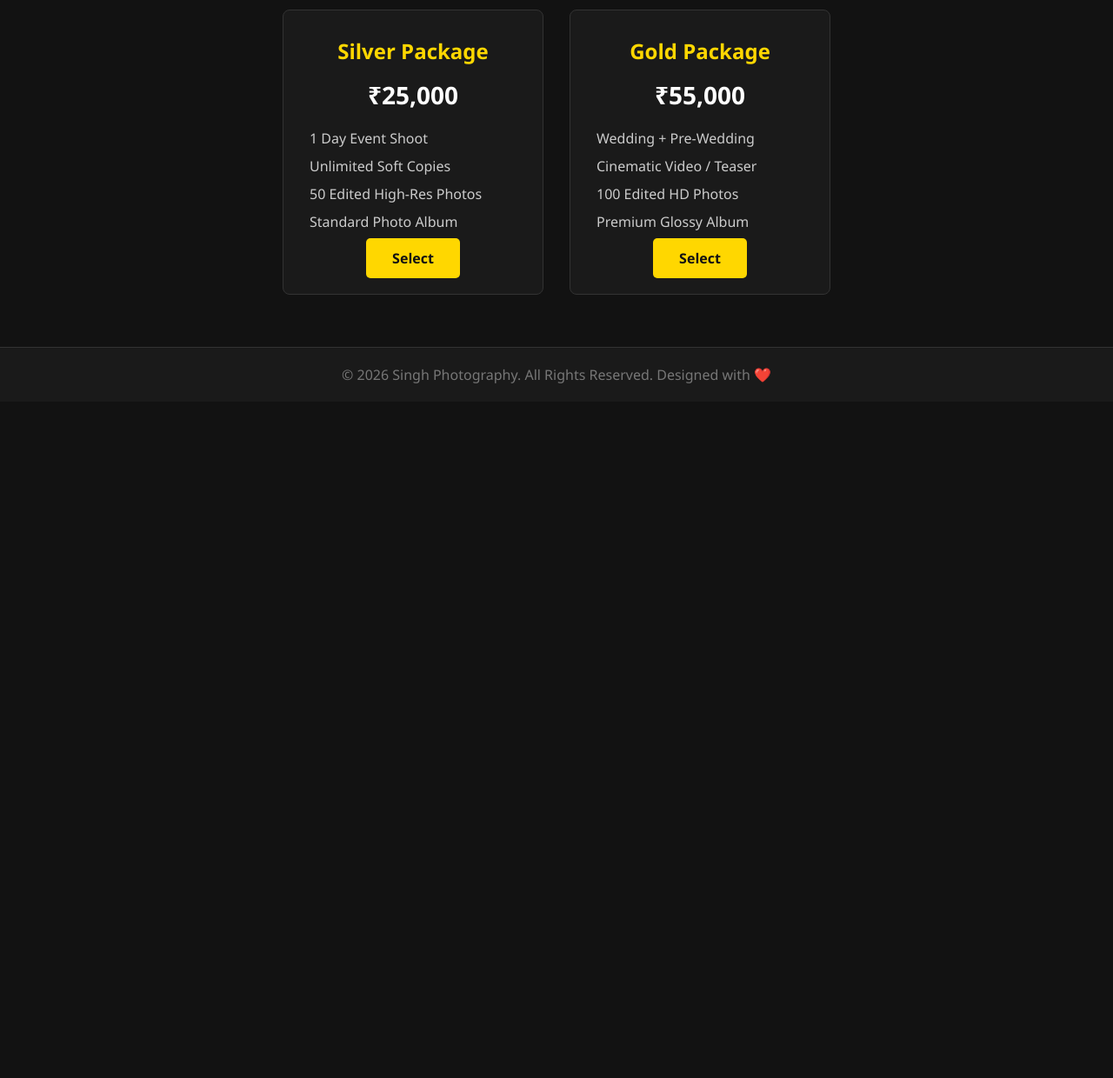
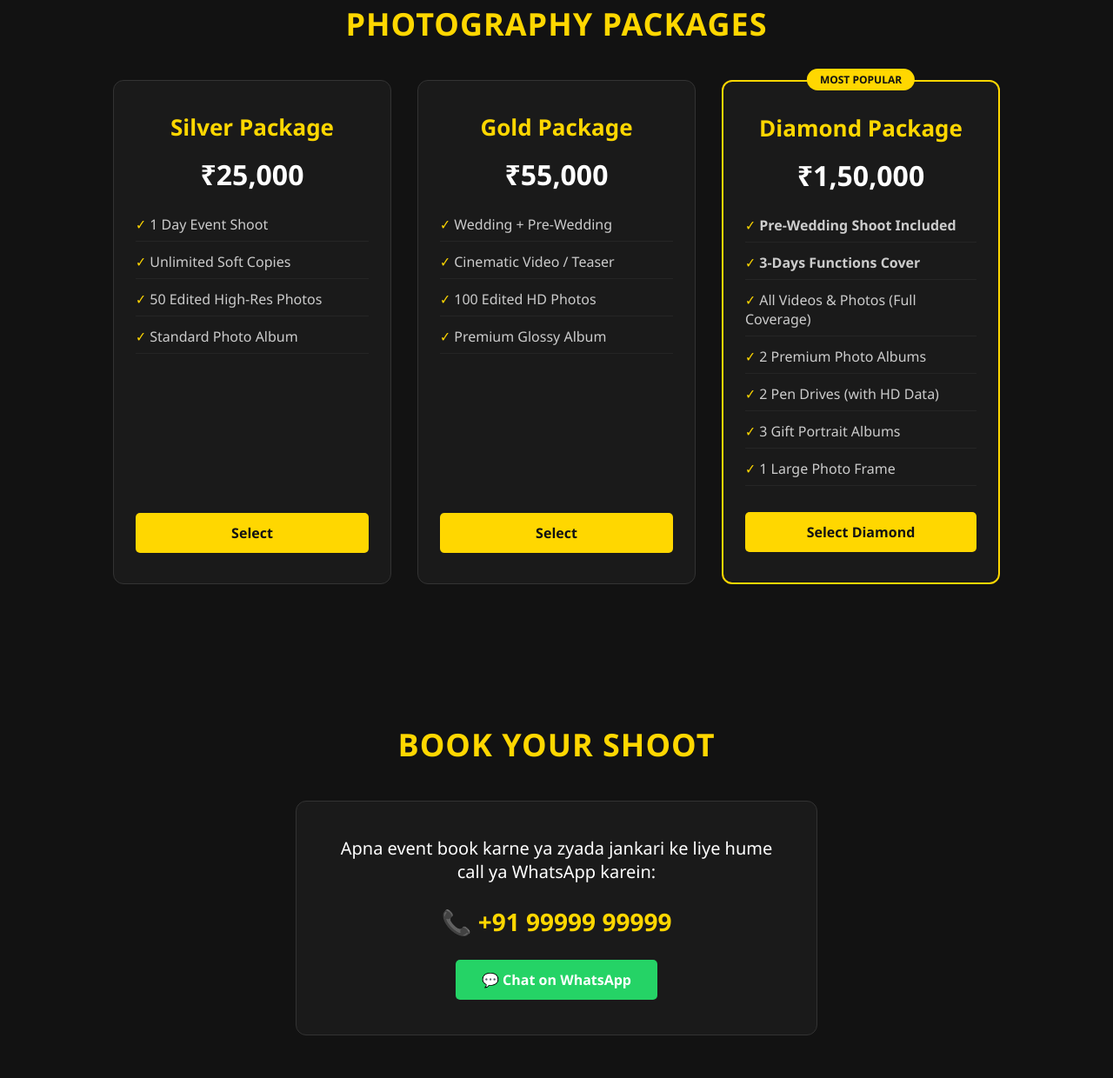
Before and after one commit to pkjasssingh-code/Singhphotography007, a plain HTML site: page index.html in a window 1280 px wide. Shown: the part 1560-2800 px from the top of the page at 87% size. Before the commit the page ends 2022 px from the top, so only its background shows below. Drawn offline with Linux system fonts and the light colour scheme.

Commit message:
Update index.html

```diff
--- a/index.html
+++ b/index.html
@@ -6,40 +6,52 @@
     <title>Singh Photography | Official Website</title>
     <style>
         * { margin: 0; padding: 0; box-sizing: border-box; font-family: 'Segoe UI', Tahoma, Geneva, Verdana, sans-serif; }
-        body { background-color: #121212; color: #fff; }
+        body { background-color: #121212; color: #fff; scroll-behavior: smooth; }
 
         /* Header & Navigation */
-        header { display: flex; justify-content: space-between; align-items: center; padding: 20px 8%; background: #1a1a1a; position: sticky; top: 0; z-index: 1000; }
+        header { display: flex; justify-content: space-between; align-items: center; padding: 20px 8%; background: #1a1a1a; position: sticky; top: 0; z-index: 1000; border-bottom: 1px solid #222; }
         .logo { font-size: 24px; font-weight: bold; color: #ffd700; letter-spacing: 1px; }
-        nav a { color: #fff; text-decoration: none; margin-left: 20px; transition: 0.3s; }
+        nav a { color: #fff; text-decoration: none; margin-left: 20px; transition: 0.3s; font-weight: 500; }
         nav a:hover { color: #ffd700; }
 
         /* Hero Section */
         .hero { height: 80vh; background: linear-gradient(rgba(0,0,0,0.6), rgba(0,0,0,0.6)), url('your-best-photo.jpg') no-repeat center center/cover; display: flex; flex-direction: column; justify-content: center; align-items: center; text-align: center; padding: 0 20px; }
         .hero h1 { font-size: 50px; margin-bottom: 10px; color: #fff; }
         .hero p { font-size: 20px; color: #ccc; margin-bottom: 20px; }
-        .btn { padding: 12px 30px; background: #ffd700; color: #121212; font-weight: bold; border: none; border-radius: 5px; cursor: pointer; text-decoration: none; transition: 0.3s; }
+        .btn { display: inline-block; padding: 12px 30px; background: #ffd700; color: #121212; font-weight: bold; border: none; border-radius: 5px; cursor: pointer; text-decoration: none; transition: 0.3s; }
         .btn:hover { background: #fff; transform: scale(1.05); }
 
+        /* General Section Styling */
+        .section { padding: 80px 8%; text-align: center; }
+        .section h2 { font-size: 36px; margin-bottom: 40px; color: #ffd700; text-transform: uppercase; letter-spacing: 1px; }
+
         /* Portfolio Gallery */
-        .section { padding: 60px 8%; text-align: center; }
-        .section h2 { font-size: 36px; margin-bottom: 30px; color: #ffd700; position: relative; }
         .gallery { display: grid; grid-template-columns: repeat(auto-fit, minmax(280px, 1fr)); grid-gap: 20px; }
         .gallery-item { position: relative; overflow: hidden; border-radius: 8px; height: 250px; background: #222; }
         .gallery-item img { width: 100%; height: 100%; object-fit: cover; transition: 0.5s; }
         .gallery-item:hover img { transform: scale(1.1); }
 
         /* Pricing Table */
-        .packages { display: flex; flex-wrap: wrap; justify-content: center; gap: 30px; margin-top: 20px; }
-        .card { background: #1a1a1a; padding: 30px; border-radius: 8px; width: 300px; border: 1px solid #333; transition: 0.3s; }
-        .card:hover { border-color: #ffd700; transform: translateY(-5px); }
-        .card h3 { font-size: 24px; color: #ffd700; margin-bottom: 15px; }
-        .price { font-size: 28px; font-weight: bold; margin-bottom: 20px; }
-        .card ul { list-style: none; text-align: left; margin-bottom: 20px; color: #ccc; }
-        .card ul li { margin-bottom: 10px; }
+        .packages { display: flex; flex-wrap: wrap; justify-content: center; gap: 30px; }
+        .card { background: #1a1a1a; padding: 35px 25px; border-radius: 12px; width: 320px; border: 1px solid #333; transition: 0.3s; display: flex; flex-direction: column; justify-content: space-between; }
+        .card:hover { border-color: #ffd700; transform: translateY(-5px); box-shadow: 0 10px 20px rgba(255, 215, 0, 0.1); }
+        .card.featured { border: 2px solid #ffd700; position: relative; }
+        .card.featured::before { content: "MOST POPULAR"; position: absolute; top: -15px; left: 50%; transform: translateX(-50%); background: #ffd700; color: #121212; padding: 4px 15px; font-size: 12px; font-weight: bold; border-radius: 20px; }
+        .card h3 { font-size: 26px; color: #ffd700; margin-bottom: 15px; }
+        .price { font-size: 32px; font-weight: bold; margin-bottom: 25px; color: #fff; }
+        .card ul { list-style: none; text-align: left; margin-bottom: 30px; color: #ccc; flex-grow: 1; }
+        .card ul li { margin-bottom: 12px; border-bottom: 1px solid #252525; padding-bottom: 8px; }
+        .card ul li::before { content: "✓  "; color: #ffd700; font-weight: bold; }
+
+        /* Contact Section */
+        .contact-container { max-width: 600px; margin: 0 auto; background: #1a1a1a; padding: 40px; border-radius: 12px; border: 1px solid #333; }
+        .contact-info { margin-bottom: 25px; font-size: 20px; }
+        .phone-num { font-size: 28px; color: #ffd700; font-weight: bold; margin: 15px 0; display: block; text-decoration: none; }
+        .btn-whatsapp { background: #25D366; color: #fff; margin-top: 10px; }
+        .btn-whatsapp:hover { background: #20ba5a; }
 
         /* Footer */
-        footer { background: #1a1a1a; text-align: center; padding: 20px; color: #777; border-top: 1px solid #333; }
+        footer { background: #1a1a1a; text-align: center; padding: 25px; color: #777; border-top: 1px solid #222; font-size: 14px; }
     </style>
 </head>
 <body>
@@ -77,7 +89,9 @@
     <div class="section" id="pricing">
         <h2>Photography Packages</h2>
         <div class="packages">
+            <!-- Silver Package -->
             <div class="card">
+                <div>
                     <h3>Silver Package</h3>
                     <div class="price">₹25,000</div>
                     <ul>
@@ -86,9 +100,13 @@
                         <li>50 Edited High-Res Photos</li>
                         <li>Standard Photo Album</li>
                     </ul>
+                </div>
                 <a href="#contact" class="btn">Select</a>
             </div>
+
+            <!-- Gold Package -->
             <div class="card">
+                <div>
                     <h3>Gold Package</h3>
                     <div class="price">₹55,000</div>
                     <ul>
@@ -97,8 +115,41 @@
                         <li>100 Edited HD Photos</li>
                         <li>Premium Glossy Album</li>
                     </ul>
+                </div>
                 <a href="#contact" class="btn">Select</a>
             </div>
+
+            <!-- Diamond Package (New) -->
+            <div class="card featured">
+                <div>
+                    <h3>Diamond Package</h3>
+                    <div class="price">₹1,50,000</div>
+                    <ul>
+                        <li><strong>Pre-Wedding Shoot Included</strong></li>
+                        <li><strong>3-Days Functions Cover</strong></li>
+                        <li>All Videos & Photos (Full Coverage)</li>
+                        <li>2 Premium Photo Albums</li>
+                        <li>2 Pen Drives (with HD Data)</li>
+                        <li>3 Gift Portrait Albums</li>
+                        <li>1 Large Photo Frame</li>
+                    </ul>
+                </div>
+                <a href="#contact" class="btn">Select Diamond</a>
+            </div>
+        </div>
+    </div>
+
+    <!-- Contact Section -->
+    <div class="section" id="contact">
+        <h2>Book Your Shoot</h2>
+        <div class="contact-container">
+            <p class="contact-info">Apna event book karne ya zyada jankari ke liye hume call ya WhatsApp karein:</p>
+
+            <!-- YAHA APNA NUMBER BADLEIN -->
+            <a href="tel:+919999999999" class="phone-num">📞 +91 99999 99999</a>
+
+            <!-- YAHA BHI APNA NUMBER DAALEIN (text= ke baad aap apna message badal sakte hain) -->
+            <a href="https://wa.me/919999999999?text=Hi,%20I%20want%20to%20book%20a%20shoot%20with%20Singh%20Photography." target="_blank" class="btn btn-whatsapp">💬 Chat on WhatsApp</a>
         </div>
     </div>
 
```
Lines whose indentation alone changed are shown as unchanged.
